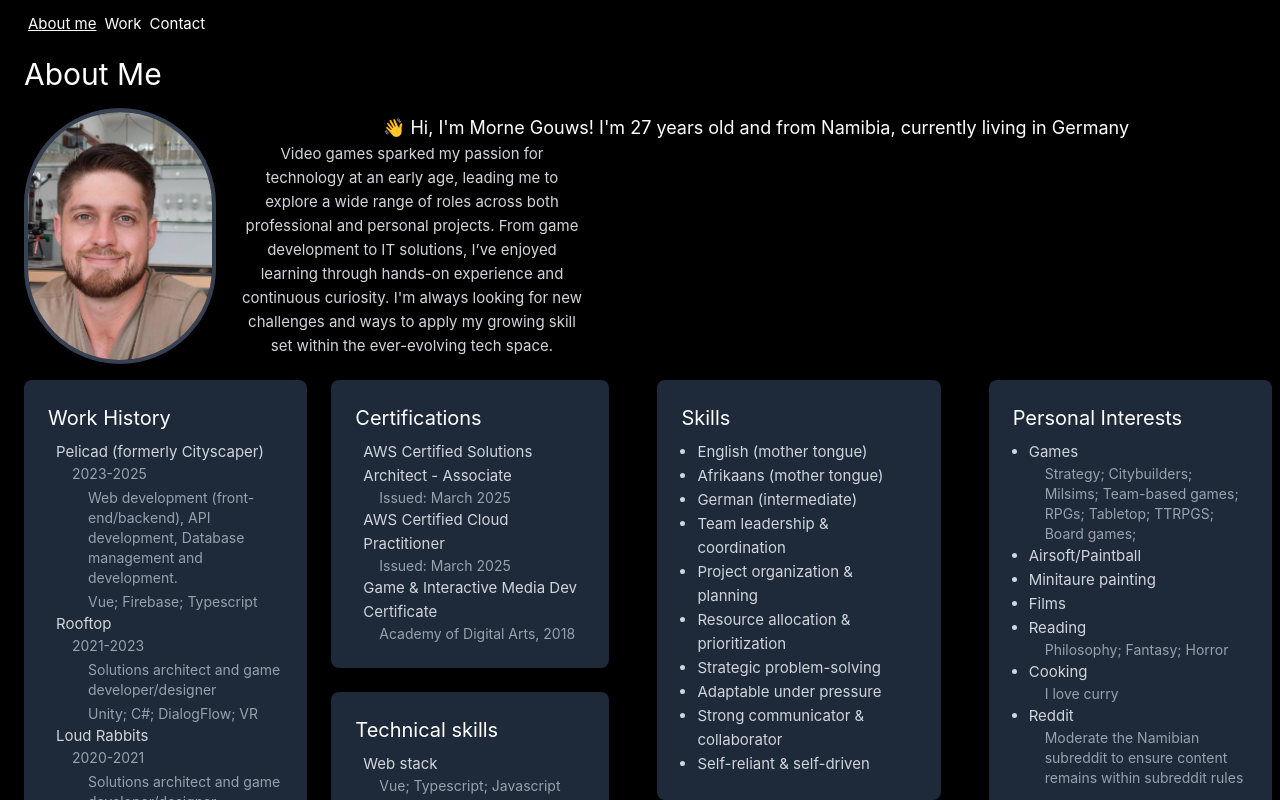
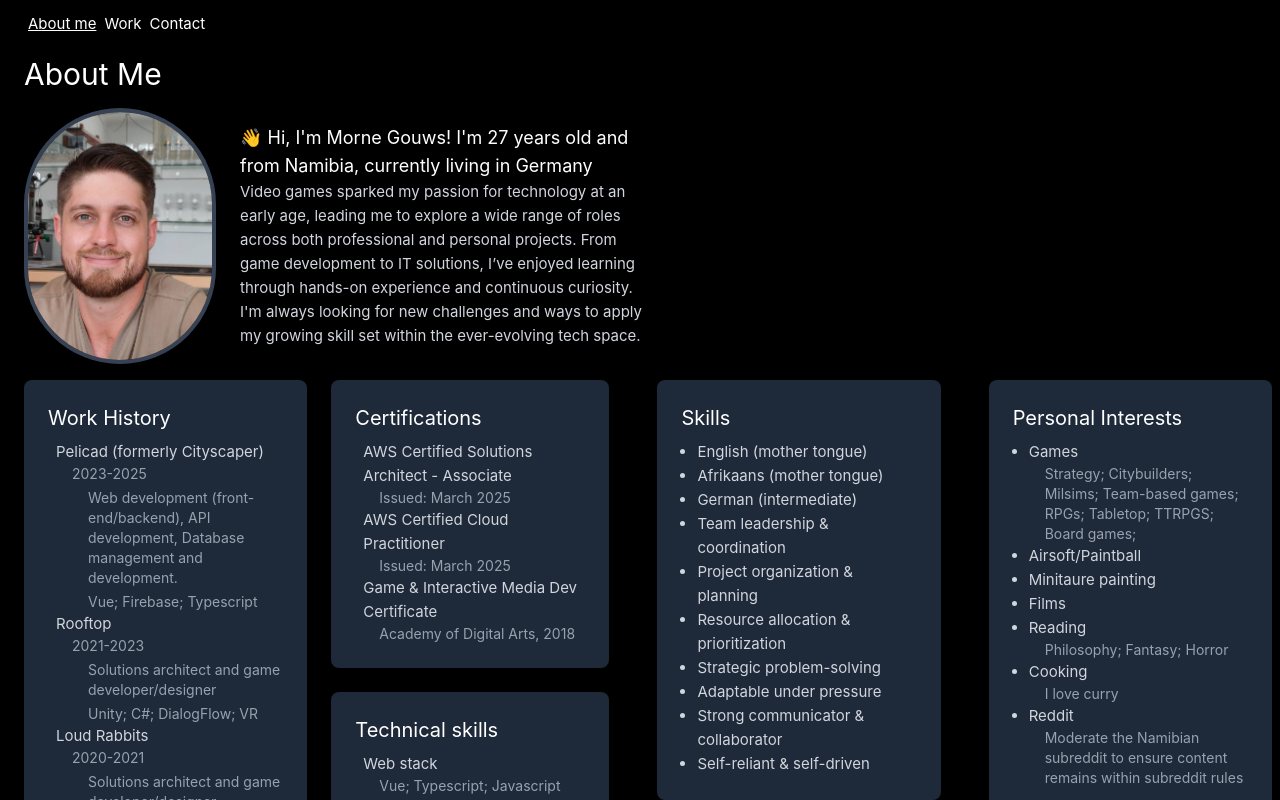
Before and after one commit to GitComet97/Portfolio, a Vue app in the folder webDir/: page / in a window 1280 px wide. Built offline with nearby package versions, Linux system fonts and the light colour scheme.

Commit message:
Fixed unexpected text issues

```diff
--- a/webDir/src/components/AboutMeTab.vue
+++ b/webDir/src/components/AboutMeTab.vue
@@ -9,11 +9,11 @@
         alt="Your Name"
         class="bg-white w-48 h-64 rounded-full border-4 border-gray-700"
       />
-      <div class="md:text-center">
+      <div class="md:text-start md:w-1/3">
         <p class="text-lg">
           👋 Hi, I'm Morne Gouws! I'm 27 years old and from Namibia, currently living in Germany
         </p>
-        <p class="text-gray-300 md:max-w-1/3">
+        <p class="text-gray-300">
           Video games sparked my passion for technology at an early age, leading me to explore a
           wide range of roles across both professional and personal projects. From game development
           to IT solutions, I’ve enjoyed learning through hands-on experience and continuous
```
